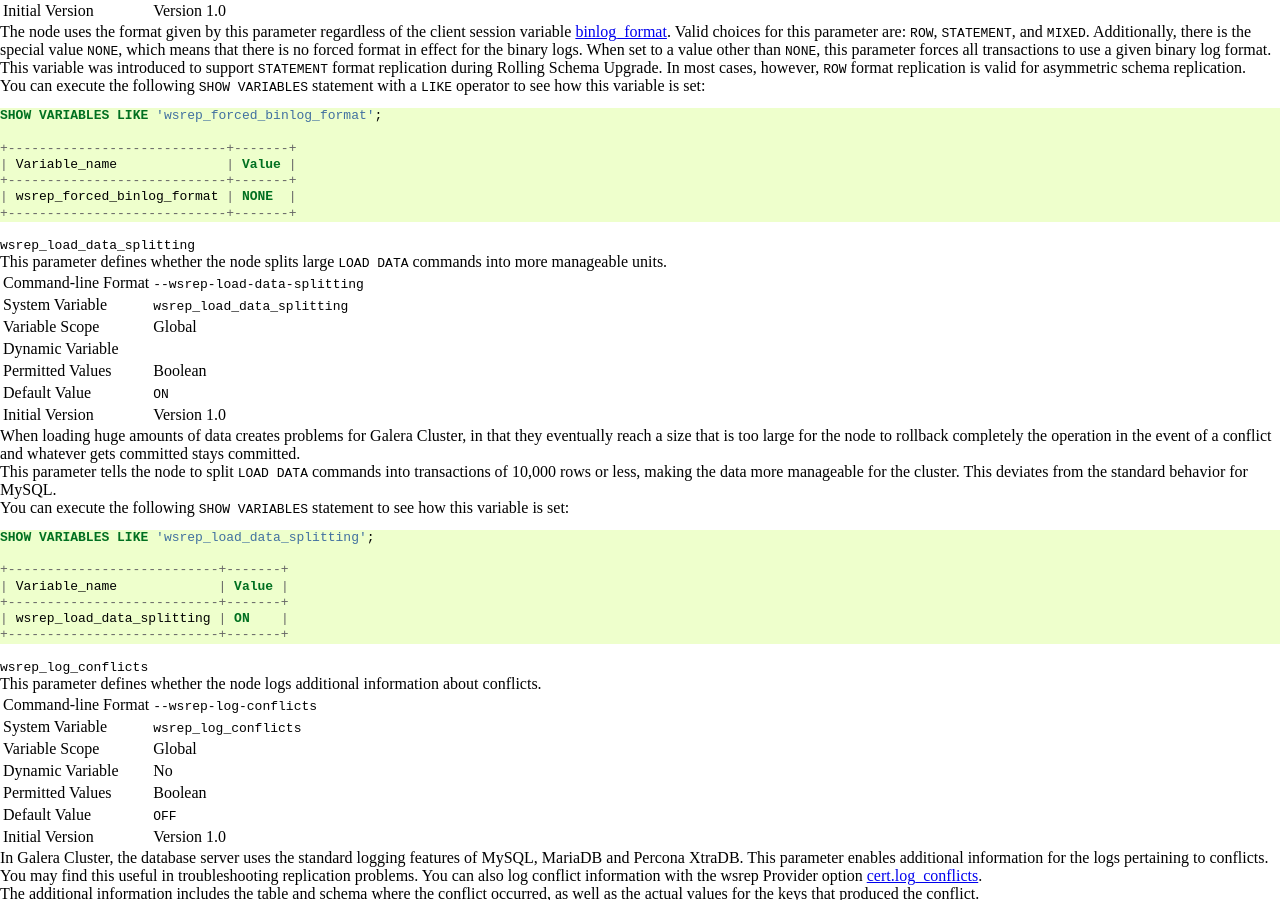
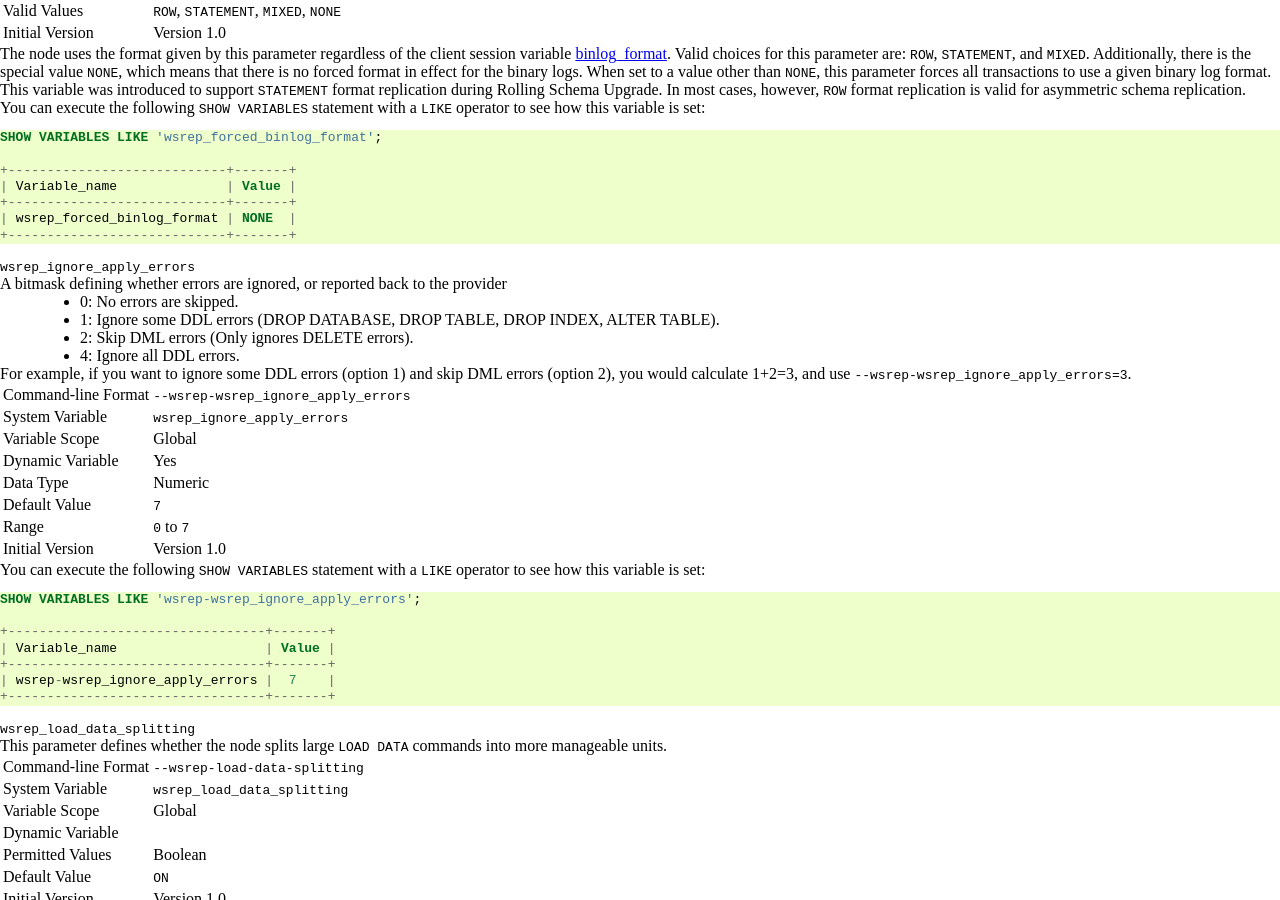
Before and after one commit to codership/documentation, a Sphinx documentation site: the page built from galeracluster/source/documentation/mysql-wsrep-options.rst, in a window 1280 px wide and 900 px high, scrolled down 7440 px. Built offline with Sphinx 7.4.7, drawn with Linux system fonts in a browser that asks for light colours; comment, search, counter and statistics services are not loaded; some of the changed text lies outside the part shown.

Commit message:
wsrep_ignore_apply_errors moved to mysql-wsrep-options.rst

```diff
--- a/galeracluster/source/documentation/mysql-wsrep-options.rst
+++ b/galeracluster/source/documentation/mysql-wsrep-options.rst
@@ -80,6 +80,7 @@ These are MySQL system variables introduced by wsrep API patch version 0.8. Almo
    ":ref:`wsrep_dirty_reads <wsrep_dirty_reads>`", "``OFF``", "Yes", "Yes", "1.0", ""
    ":ref:`wsrep_drupal_282555_workaround <wsrep_drupal_282555_workaround>`", "``ON``", "Yes", "", "1.0", ""
    ":ref:`wsrep_forced_binlog_format <wsrep_forced_binlog_format>`", "``NONE``", "Yes", "", "1.0", ""
+   ":ref:`wsrep_ignore_apply_errors <wsrep_ignore_apply_errors>`", "``7``", "Yes", "Yes", "1.0", ""
    ":ref:`wsrep_load_data_splitting <wsrep_load_data_splitting>`", "``ON``", "Yes", "", "1.0", ""
    ":ref:`wsrep_log_conflicts <wsrep_log_conflicts>`", "``OFF``", "Yes", "", "1.0", ""
    ":ref:`wsrep_max_ws_rows <wsrep_max_ws_rows>`", "``0``", "Yes", "", "1.0", ""
@@ -667,6 +668,48 @@ You can execute the following ``SHOW VARIABLES`` statement with a ``LIKE`` opera
    +----------------------------+-------+
 
 
+.. _`wsrep_ignore_apply_errors`:
+.. rst-class:: section-heading
+.. rubric:: ``wsrep_ignore_apply_errors``
+
+.. index::
+   pair: Parameters; wsrep_ignore_apply_errors
+
+A bitmask defining whether errors are ignored, or reported back to the provider
+
+- 0: No errors are skipped.
+- 1: Ignore some DDL errors (DROP DATABASE, DROP TABLE, DROP INDEX, ALTER TABLE).
+- 2: Skip DML errors (Only ignores DELETE errors).
+- 4: Ignore all DDL errors.
+
+For example, if you want to ignore some DDL errors (option 1) and skip DML errors (option 2), you would calculate 1+2=3, and use ``--wsrep-wsrep_ignore_apply_errors=3``.
+
+.. csv-table::
+   :class: doc-options
+
+   "Command-line Format", "``--wsrep-wsrep_ignore_apply_errors``"
+   "System Variable", "``wsrep_ignore_apply_errors``"
+   "Variable Scope", "Global"
+   "Dynamic Variable", "Yes"
+   "Data Type", "Numeric"
+   "Default Value", "``7`` "
+   "Range", "``0`` to ``7``"
+   "Initial Version", "Version 1.0"
+
+You can execute the following ``SHOW VARIABLES`` statement with a ``LIKE`` operator to see how this variable is set:
+
+.. code-block:: mysql
+
+   SHOW VARIABLES LIKE 'wsrep-wsrep_ignore_apply_errors';
+
+   +---------------------------------+-------+
+   | Variable_name                   | Value |
+   +---------------------------------+-------+
+   | wsrep-wsrep_ignore_apply_errors |  7    |
+   +---------------------------------+-------+
+
+
+
 .. _`wsrep_load_data_splitting`:
 .. rst-class:: section-heading
 .. rubric:: ``wsrep_load_data_splitting``
```
Also changed, not shown: galeracluster/source/documentation/galera-parameters.rst (+0 -31 lines).
